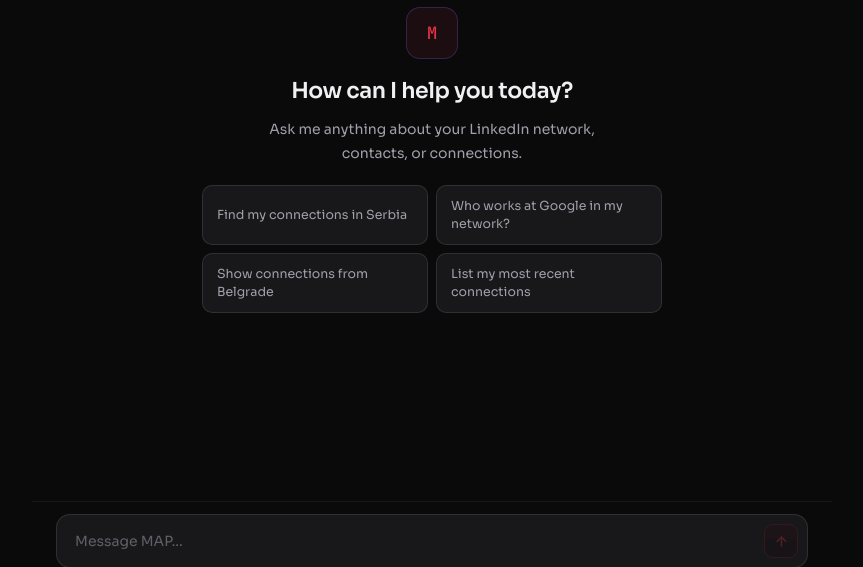
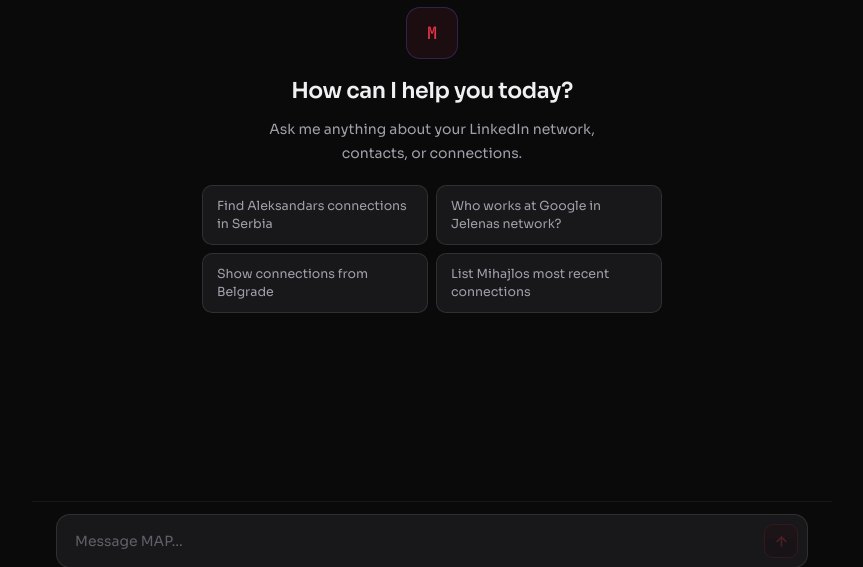
Before and after one commit to acailic02/Network-Intelligence-Chat, a Flask app: page / in a window 1280 px wide. Shown: the part 237-804 px from the top of the page, without its empty margins (208-1071 px from the left). Run offline with Flask 3, Linux system fonts and the light colour scheme.

Commit message:
Small changes in hrml

```diff
--- a/src/ui/templates/index.html
+++ b/src/ui/templates/index.html
@@ -416,10 +416,10 @@
       <div class="empty-title">How can I help you today?</div>
       <div class="empty-sub">Ask me anything about your LinkedIn network, contacts, or connections.</div>
       <div class="suggestions">
-        <button class="suggestion" onclick="fillSuggestion('Find Aleksandars connections in Serbia')">Find my connections in Serbia</button>
-        <button class="suggestion" onclick="fillSuggestion('Who works at Google in Jelenas network?')">Who works at Google in my network?</button>
+        <button class="suggestion" onclick="fillSuggestion('Find Aleksandars connections in Serbia')">Find Aleksandars connections in Serbia</button>
+        <button class="suggestion" onclick="fillSuggestion('Who works at Google in Jelenas network?')">Who works at Google in Jelenas network?</button>
         <button class="suggestion" onclick="fillSuggestion('Show connections from Belgrade')">Show connections from Belgrade</button>
-        <button class="suggestion" onclick="fillSuggestion('List Mihajlos most recent connections')">List my most recent connections</button>
+        <button class="suggestion" onclick="fillSuggestion('List Mihajlos most recent connections')">List Mihajlos most recent connections</button>
       </div>
     </div>
 
```
